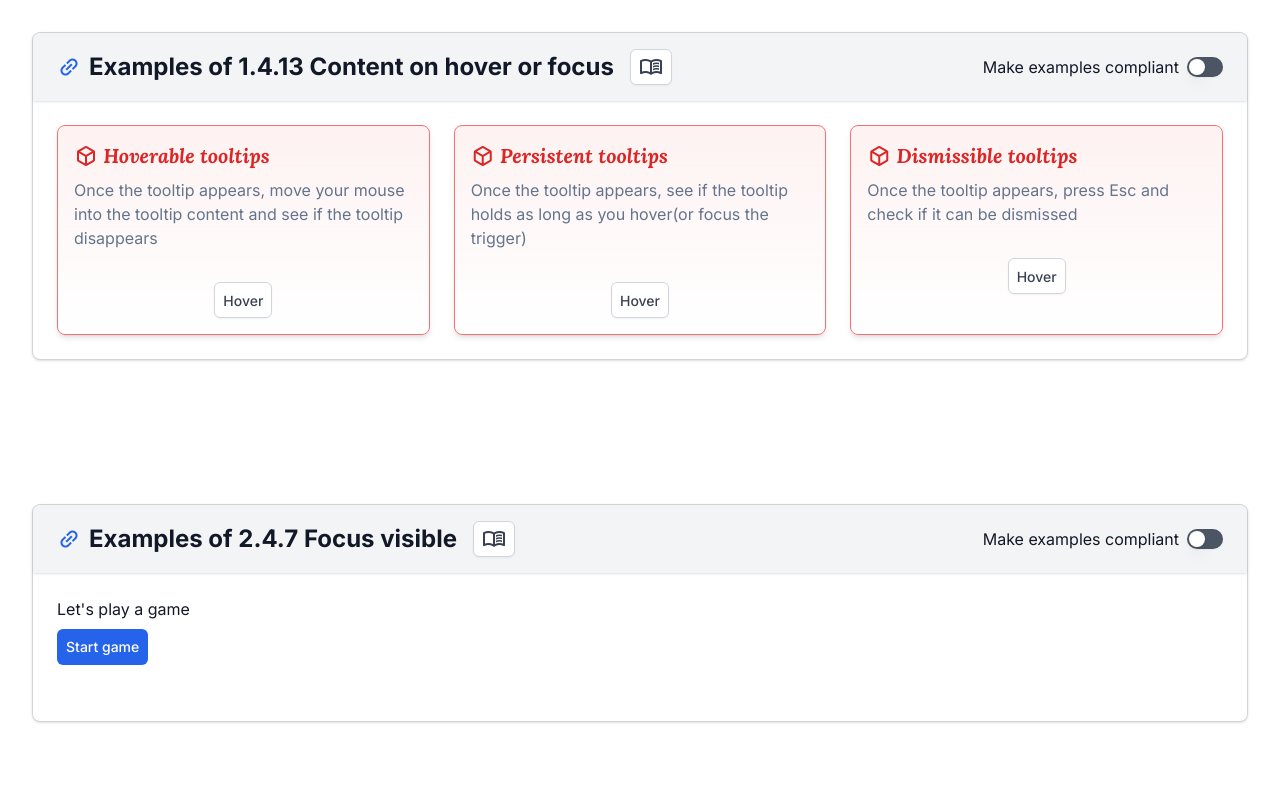
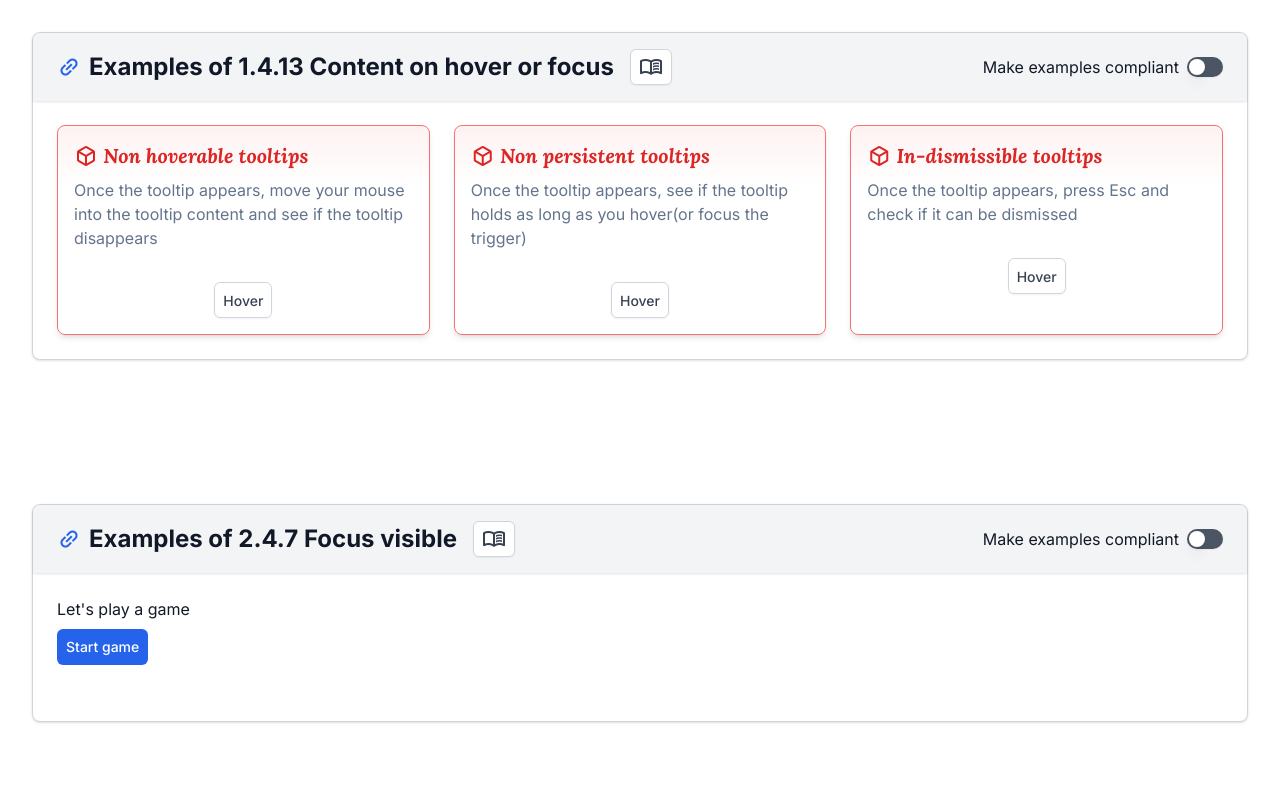
Before and after one commit to vivek-g-browserstack/interactive-wcag-examples, a Next.js app: page / in a window 1280 px wide. Shown: the part 1321-2120 px from the top of the page. Built offline with nearby package versions, Linux system fonts and the light colour scheme.

Commit message:
Improve UI and copy

```diff
--- a/src/components/ExampleCard.tsx
+++ b/src/components/ExampleCard.tsx
@@ -1,6 +1,6 @@
 export default function ExampleCard({ isFixed, children }: { isFixed: boolean, children: React.ReactNode }) {
     return (
-        <div className={`p-4 rounded-lg shadow-md border bg-gradient-to-b ${isFixed ? `border-success-default  from-green-50 dark:from-green-950 to-transparent` : `border-danger-default from-red-50 dark:from-red-950 to-transparent`}`}>
+        <div className={`p-4 rounded-lg shadow-md border bg-gradient-to-b to-30% ${isFixed ? `border-success-default  from-green-50 dark:from-green-950 to-transparent` : `border-danger-default from-red-50 dark:from-red-950 to-transparent`}`}>
             {children}
         </div>
     )
--- a/src/components/SCs/ContentOnHoverOrFocus/index.tsx
+++ b/src/components/SCs/ContentOnHoverOrFocus/index.tsx
@@ -32,7 +32,7 @@ export function ContentOnFocusOrHover() {
                             className={`font-bold font-display italic text-xl flex items-center mb-2 ${isFixed ? `text-success-default` : `text-danger-default`}`}
                         >
                             <span className="material-symbols-outlined">deployed_code</span>
-                            &nbsp;Hoverable tooltips
+                            &nbsp;{isFixed ? `Hoverable` : `Non hoverable`} tooltips
                         </h3>
                         <p className={`text-slate-500 ${isResponsive ? 'text-sm sm:text-base' : ''} mb-8`}>Once the tooltip appears, move your mouse into the tooltip content and see if the tooltip disappears</p>
                         {isFixed ? <HoverableFixed /> : <HoverableBroken />}
@@ -41,7 +41,7 @@ export function ContentOnFocusOrHover() {
                         <h3
                             className={`font-bold font-display italic flex items-center text-xl mb-2 ${isFixed ? `text-success-default` : `text-danger-default`}`}>
                             <span className="material-symbols-outlined">deployed_code</span>
-                            &nbsp;Persistent tooltips
+                            &nbsp;{isFixed ? `Persistent` : `Non persistent`} tooltips
                         </h3>
                         <p className={`text-slate-500 mb-8`}>Once the tooltip appears, see if the tooltip holds as long as you hover(or focus the trigger)</p>
                         {isFixed ? <PersistentFixed /> : <PersistentBroken />}
@@ -51,7 +51,7 @@ export function ContentOnFocusOrHover() {
                             className={`font-bold font-display italic flex items-center text-xl mb-2 ${isFixed ? `text-success-default` : `text-danger-default`}`}
                         >
                             <span className="material-symbols-outlined">deployed_code</span>
-                            &nbsp;Dismissible tooltips
+                            &nbsp;{isFixed ? `Dismissible` : `In-dismissible`} tooltips
                         </h3>
                         <p className={`text-slate-500 mb-8`}>Once the tooltip appears, press Esc and check if it can be dismissed</p>
                         {isFixed ? <DismissibleFixed /> : <DismissibleBroken />}
```
